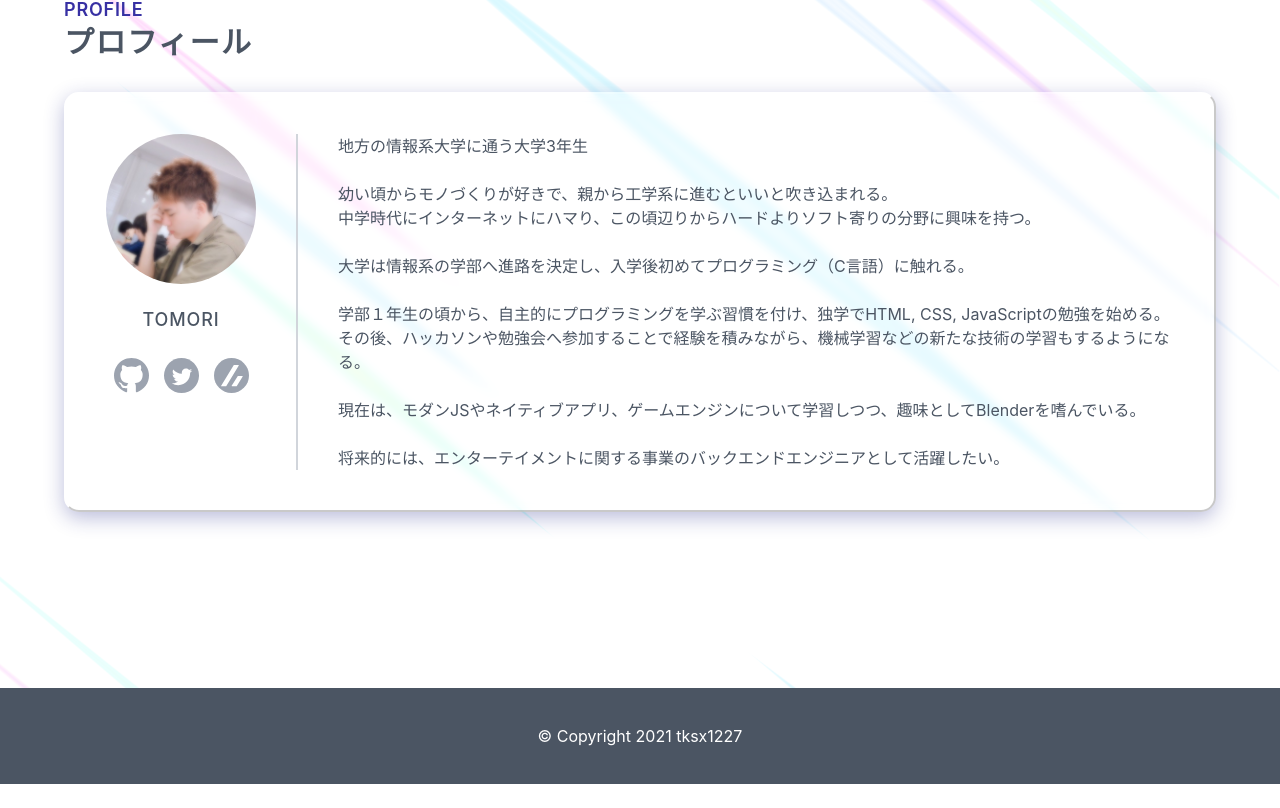
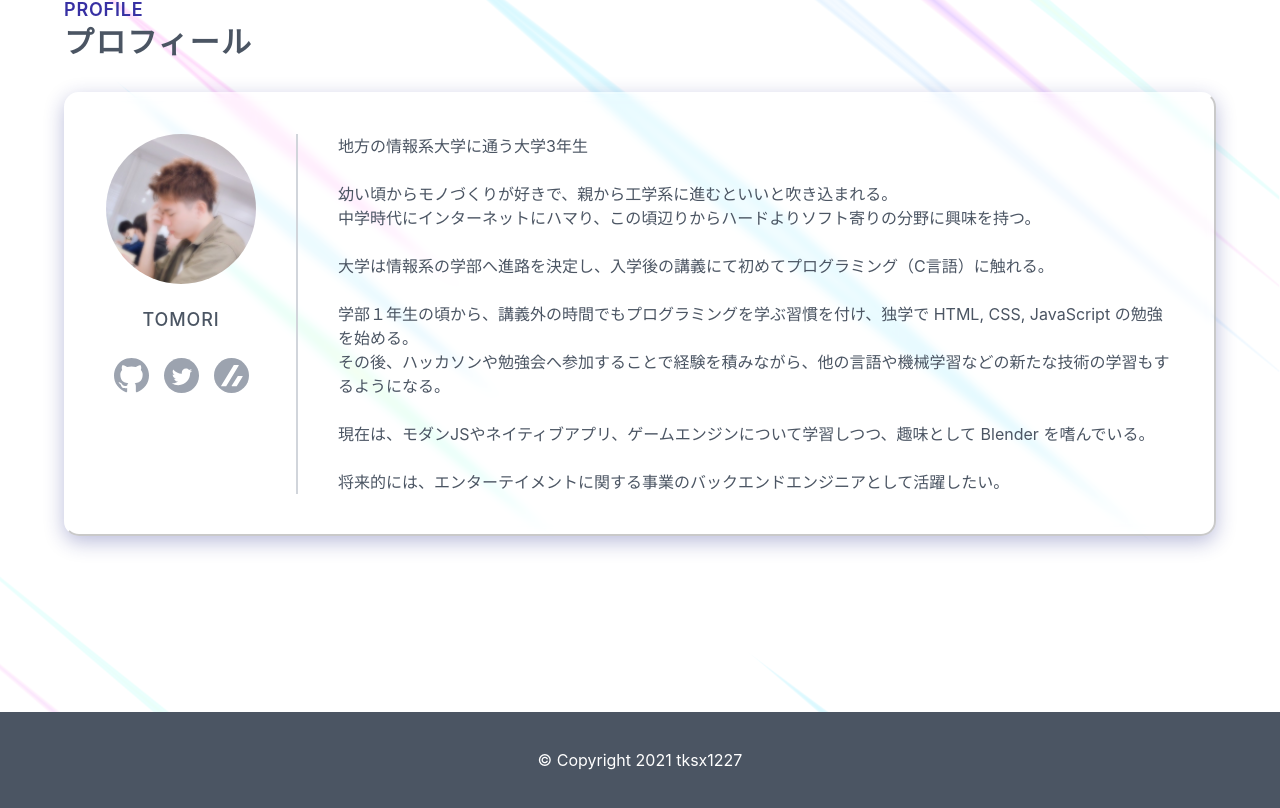
Before and after one commit to tksx1227/Portfolio, a Next.js app: page / in a window 1280 px wide. Shown: the part 3879-4687 px from the top of the page. Before the commit the page ends 4663 px from the top, so only its background shows below. Built offline with nearby package versions, Linux system fonts and the light colour scheme.

Commit message:
[fix] 本文と誤字の修正

```diff
--- a/src/components/Profile.tsx
+++ b/src/components/Profile.tsx
@@ -116,16 +116,17 @@ export const Profile = () => {
               中学時代にインターネットにハマり、この頃辺りからハードよりソフト寄りの分野に興味を持つ。
               <br />
               <br />
-              大学は情報系の学部へ進路を決定し、入学後初めてプログラミング（C言語）に触れる。
+              大学は情報系の学部へ進路を決定し、入学後の講義にて初めてプログラミング（C言語）に触れる。
               <br />
               <br />
-              学部１年生の頃から、自主的にプログラミングを学ぶ習慣を付け、独学でHTML,
-              CSS, JavaScriptの勉強を始める。
+              学部１年生の頃から、講義外の時間でもプログラミングを学ぶ習慣を付け、独学で
+              HTML, CSS, JavaScript の勉強を始める。
               <br />
-              その後、ハッカソンや勉強会へ参加することで経験を積みながら、機械学習などの新たな技術の学習もするようになる。
+              その後、ハッカソンや勉強会へ参加することで経験を積みながら、他の言語や機械学習などの新たな技術の学習もするようになる。
               <br />
               <br />
-              現在は、モダンJSやネイティブアプリ、ゲームエンジンについて学習しつつ、趣味としてBlenderを嗜んでいる。
+              現在は、モダンJSやネイティブアプリ、ゲームエンジンについて学習しつつ、趣味として
+              Blender を嗜んでいる。
               <br />
               <br />
               将来的には、エンターテイメントに関する事業のバックエンドエンジニアとして活躍したい。
--- a/src/const/logoInfo.ts
+++ b/src/const/logoInfo.ts
@@ -22,7 +22,7 @@ export const frameworkLogoList = {
     { src: "/logos/tensorflow.svg", alt: "tensorflow" },
   ],
   learning: [
-    { src: "/logos/nextjs.svg", alt: "nest.js" },
+    { src: "/logos/nextjs.svg", alt: "next.js" },
 
     { src: "/logos/electron.svg", alt: "electron" },
   ],
--- a/src/const/productInfo.ts
+++ b/src/const/productInfo.ts
@@ -6,8 +6,8 @@ export const productList: ProductInfo[] = [
     githubURL: "https://github.com/tksx1227/Portfolio",
     overview: "今まさに開いているサイト",
     description: [
-      "自分のこれまでの活動、自分の紹介等を簡潔にまとめるためにポートフォリオを作りました。",
-      "案外いいデザインに仕上がったと思っているので自己満しています。",
+      "自分のこれまでの活動、自己紹介等を簡潔にまとめるためにポートフォリオを作りました。",
+      "ダークモードも実装しているため、是非双方の確認をしてみてください（ダークモードは OS 依存で設定）。",
     ],
     pointList: [
       "学び始めて日の浅い技術をメインで使ってみた（Next.js, Tailwind CSS）。",
@@ -43,7 +43,7 @@ export const productList: ProductInfo[] = [
     ],
     pointList: [
       "明るい色をメインで使い、タスクを付箋用紙のようなデザインすることで、全体的に柔らかい雰囲気のUIになるように心がけた。",
-      "達成したタスクの個数に応じて、GitHub を模した形でログを残し、視覚的にもモチベーションを保てるようにした。",
+      "達成したタスクの個数に応じて GitHub を模した形でログを残し、視覚的にもモチベーションを保てるようにした。",
     ],
     githubURL: "https://github.com/tksx1227/Morning-To-Do",
     period: "3週間",
@@ -91,13 +91,13 @@ export const productList: ProductInfo[] = [
       width: 1920,
       height: 1080,
     },
-    overview: "二酸化炭素濃度を検知して換気を促すIoTアプリ",
+    overview: "室内の空気の状態を定量化して換気を促すIoTアプリ",
     description: [
       "HAIT Lab 内で開催されたハッカソンにて開発したアプリです。",
       "ハッカソンの条件は「Arduino・機械学習のいずれかを含むWebアプリケーションを作る」というものであり、Arduinoを用いたIoTアプリを開発しました。",
     ],
     pointList: [
-      "二酸化炭素センサとダストセンサの２つを使い、室内の空気の状態を定量化することで、換気のタイミングを合理的に決めることができる。",
+      "二酸化炭素センサとダストセンサの２つを使って室内の空気の状態を定量化することで、換気のタイミングを合理的に決定することができる。",
       "Realtime Databaseを採用することで、室内の状態がリアルタイムでグラフ描画されるようになっている。",
     ],
     githubURL: "https://github.com/tksx1227/team1",
```
